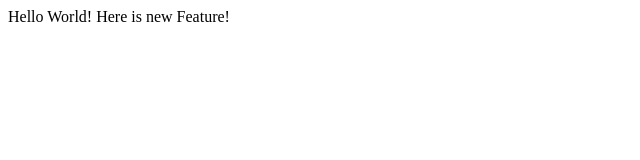
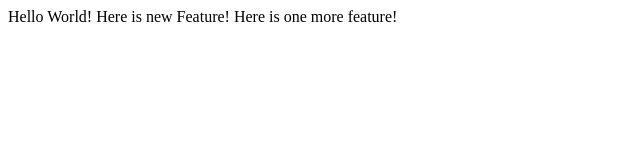
Before and after one commit to poonam-web/branching, a plain HTML site: page index.html in a window 1280 px wide. Shown: the whole page, without its empty margins (0-640 px from the left). Drawn offline with Linux system fonts and the light colour scheme.

Commit message:
add one feature

```diff
--- a/index.html
+++ b/index.html
@@ -6,5 +6,6 @@
     <body>
         Hello World!
         Here is new Feature!
+        Here is one more feature!
     </body>
 </html>
```
